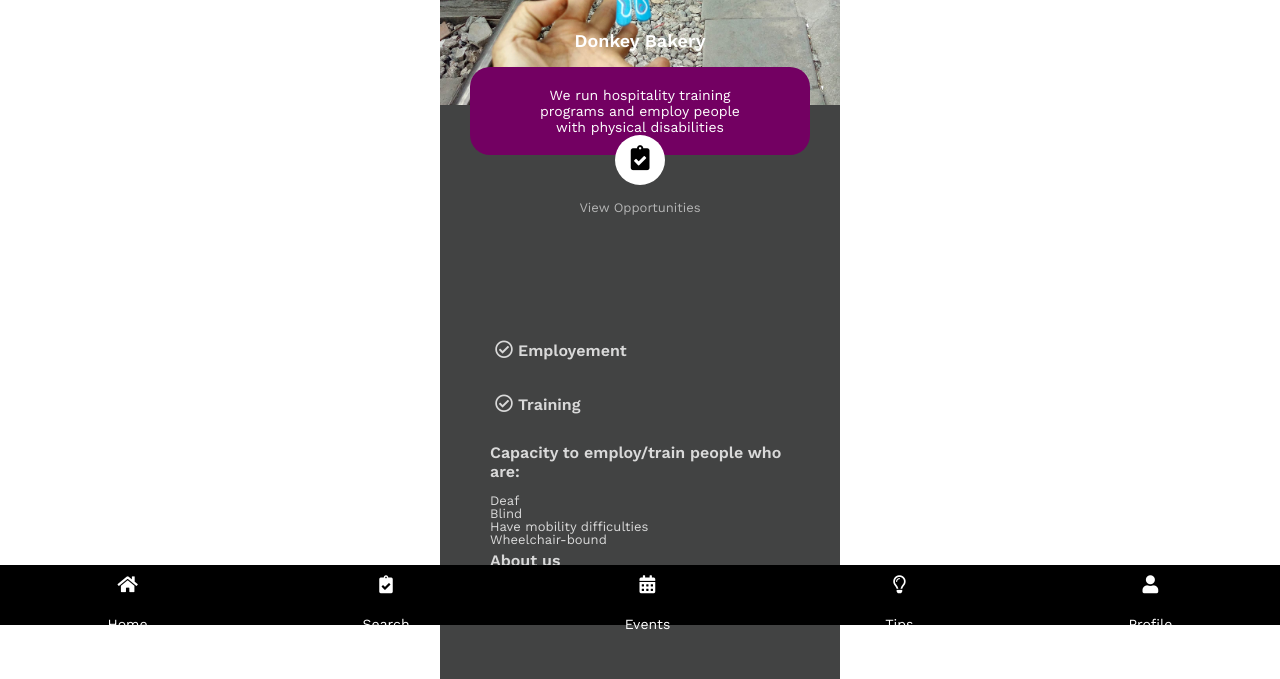
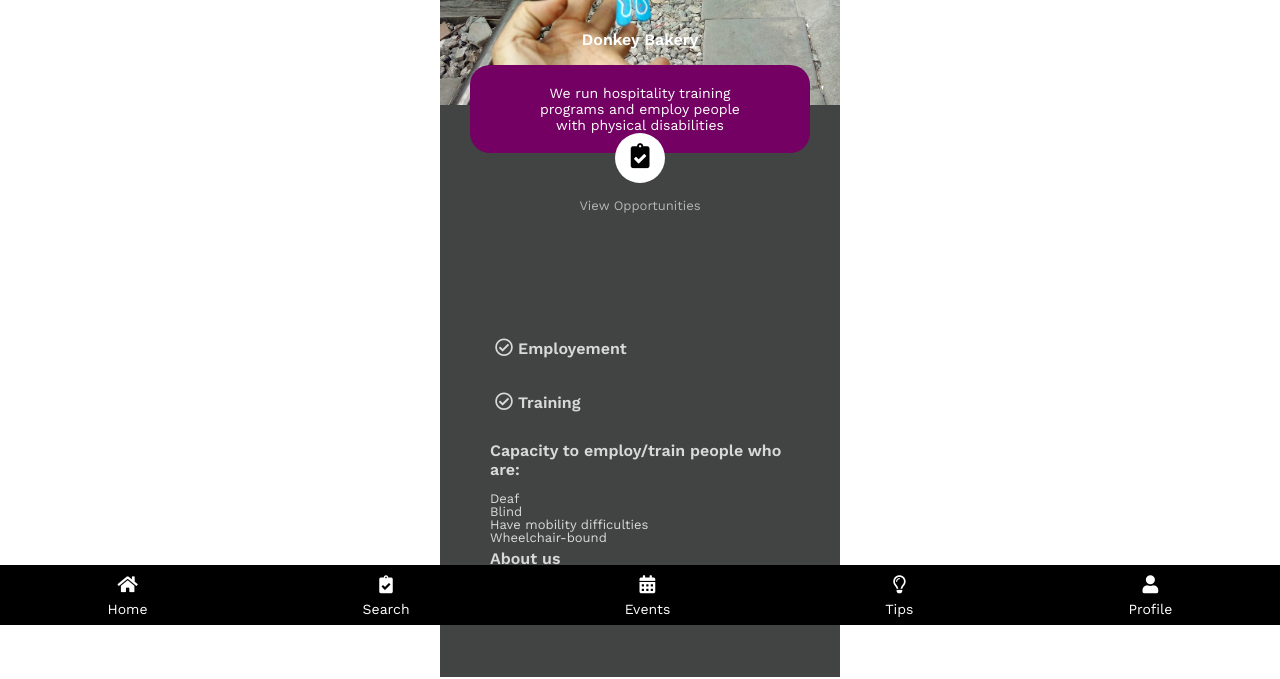
Before and after one commit to debracupitt/ablework, a plain HTML site: page business-profile.html in a window 1280 px wide. Shown: the part 175-854 px from the top of the page. Drawn offline with nearby package versions, Linux system fonts and the light colour scheme.

Commit message:
slight tweaks to css to adjust nav bar

```diff
--- a/business-profile.html
+++ b/business-profile.html
@@ -42,23 +42,23 @@
       <div class="row nav">
         <div class="column">
           <i class="fa fa-home"></i>
-          <p>Home</p>
+          <span>Home</span>
         </div>
         <div class="column">
           <i class="fa fa-clipboard-check"></i>
-          <p>Search</p>
+          <span>Search</span>
         </div>
         <div class="column">
           <i class="fas fa-calendar-alt"></i>
-          <p>Events</p>
+          <span>Events</span>
         </div>
         <div class="column">
           <i class="far fa-lightbulb"></i>
-          <p>Tips</p>
+          <span>Tips</span>
         </div>
         <div class="column">
           <i class="fa fa-user"></i>
-          <p>Profile</p>
+          <span>Profile</span>
         </div>
       </div>
     </nav>
--- a/resources/css/business-profile.css
+++ b/resources/css/business-profile.css
@@ -25,15 +25,18 @@
     width: 100%;
 }
 
-p {
+p, span {
   font-size: 14px;
   font-weight: 400;
   line-height: normal;
+}
+
+p {
   margin: 15px;
 }
 
 h2 {
-    font-size: 18px;
+    font-size: 16px;
     font-weight: 600;
     line-height: normal;
 }
--- a/resources/css/main.css
+++ b/resources/css/main.css
@@ -25,10 +25,14 @@
     width: 100%;
 }
 
+p, span {
+  font-size: 14px;
+  font-weight: 400;
+  line-height: normal;
+}
+
 p {
-  font-size: 12px;
-  font-weight: 300;
-  line-height: normal;
+  margin: 15px;
 }
 
 h2 {
@@ -48,6 +52,14 @@
   font-weight: 400;
   line-height: normal;
   opacity: 0.5;
+}
+
+h5 {
+  margin-top:5px;
+  font-size: 16px;
+  font-weight:600;
+  line-height: normal;
+  opacity: 1;
 }
 
 .nav {
@@ -77,6 +89,12 @@
 
 .home-top {
   background-image: url("../images/home-background.jpg");
+  height: 280px;
+  background-size: cover;
+}
+
+.profile-top {
+  background-image: url("../images/background-profile-2.jpg");
   height: 280px;
   background-size: cover;
 }
```
